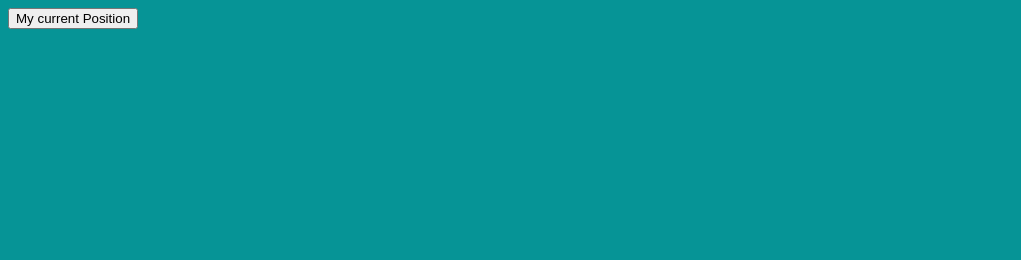
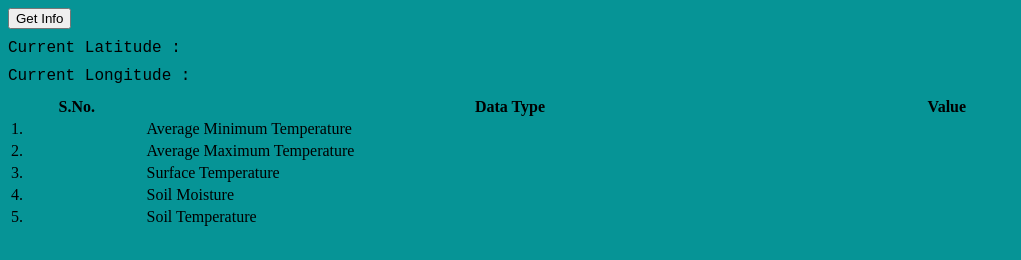
Before and after one commit to Ayush-projects/weather, a plain HTML site: page index.html in a window 1280 px wide. Shown: the whole page, without its empty margins (0-1021 px from the left). Drawn offline with Linux system fonts and the light colour scheme; some packages are replaced by stand-ins of ours.

Commit message:
Update index.html

```diff
--- a/index.html
+++ b/index.html
@@ -3,17 +3,57 @@
 <head>
     <meta charset="UTF-8">
     <meta name="viewport" content="width=device-width, initial-scale=1.0">
+    <meta http-equiv="Content-Security-Policy" content="upgrade-insecure-requests">
     <title>Document</title>
     <link rel="stylesheet" href="style.css">
 </head>
 <body id="ayush">
-    <script src="https://maps.googleapis.com/maps/api/js?key=AIzaSyBnKZI49TY3eMdfAgnBSN8MiQySnvcEaNE"></script>
+    <script src="http://maps.googleapis.com/maps/api/js?key=AIzaSyBnKZI49TY3eMdfAgnBSN8MiQySnvcEaNE"></script>
     <script src="script.js"></script>
 
-<button id="btn" onclick="locate()">My current Position</button>
-<div id="lat" class="design"></div>
-<div id="long" class="design"></div>
-<div id="output"></div>
+<button id="btn" onclick="locate()">Get Info</button>
+<div id="lat" style="margin: 0 auto; font-family: 'Courier New', Courier, monospace; margin-top: 10px;">Current Latitude : </div>
+<div id="long" style="margin: 0 auto; font-family: 'Courier New', Courier, monospace;margin-top: 10px; margin-bottom: 10px;">Current Longitude : </div>
+<table style="width:80%">
+    <tr>
+      <th class="p">S.No.</th>
+      <th class="p">Data Type</th>
+      <th class="p">Value</th>
+
+
+    </tr>
+    <tr>
+      <td class="p">1.</td>
+      <td class="p">Average Minimum Temperature</td>
+      <td id="1"class="p"></td>
+
+    </tr>
+    <tr>
+        <td class="p">2.</td>
+      <td class="p">Average Maximum Temperature</td>
+      <td id="2"class="p"></td>
+
+    </tr>
+    <tr>
+        <td class="p">3.</td>
+      <td class="p">Surface Temperature</td>
+      <td id="3"class="p"></td>
+
+    </tr>
+    <tr>
+        <td class="p">4.</td>
+      <td class="p">Soil Moisture</td>
+      <td id="4"class="p"></td>
+
+    </tr>
+    <tr>
+        <td class="p">5.</td>
+      <td class="p">Soil Temperature</td>
+      <td id="5"class="p"></td>
+
+    </tr>
+
+  </table>
 
 
 </body>
```
